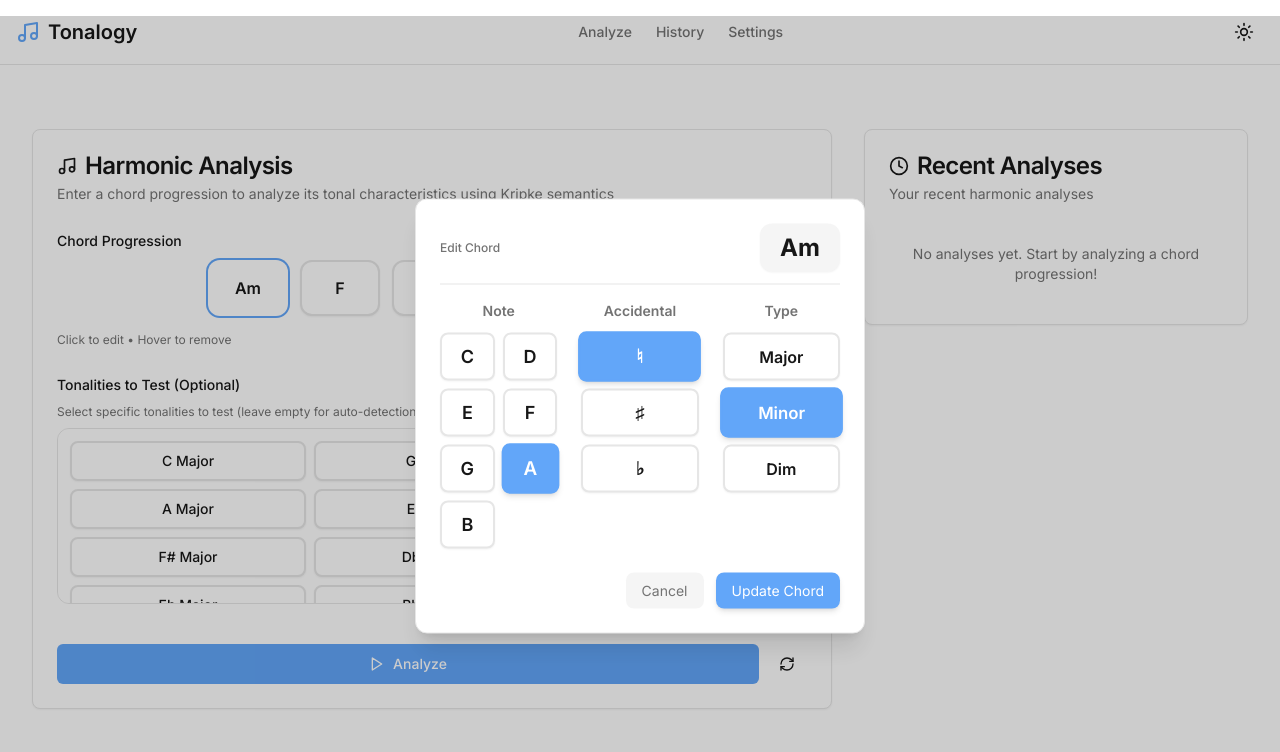
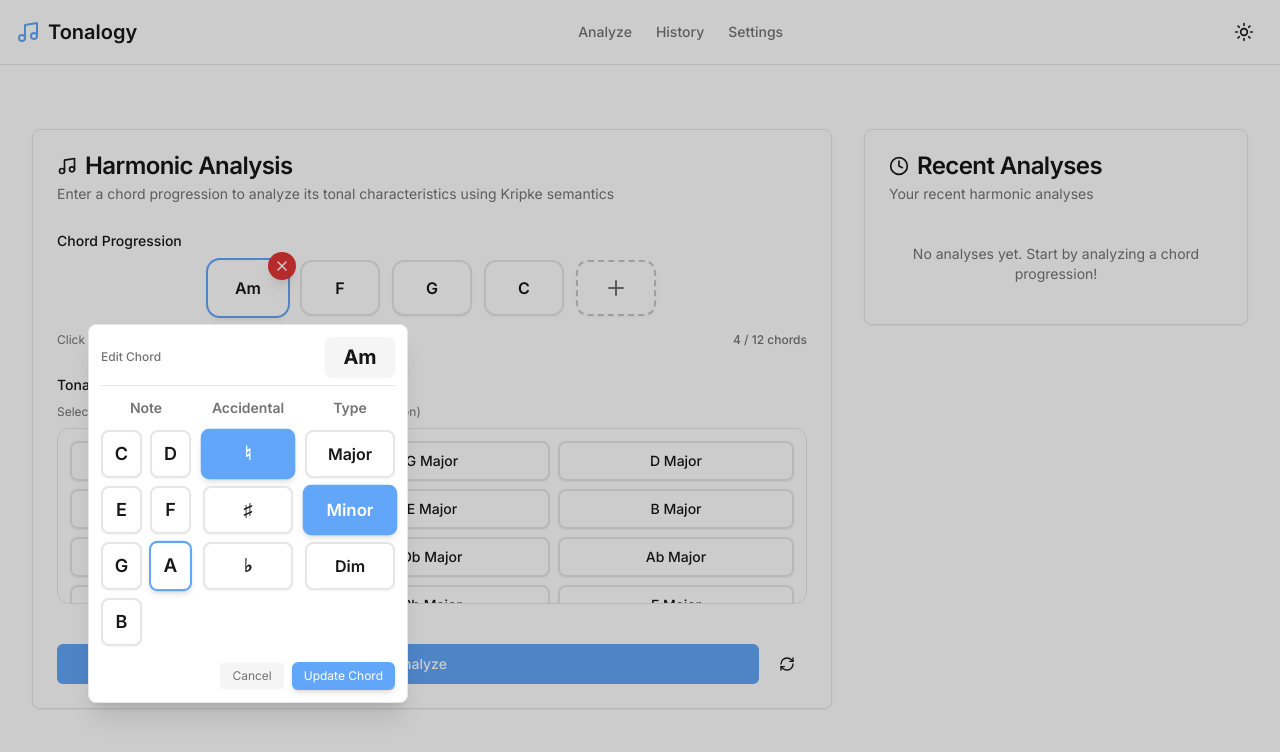
Before and after one commit to joabemorais/tonalogy-interface, a Next.js app: page / in a window 1280 px wide. Both pictures are taken after a click on the button "Am". Shown: the top 752 px of the page. Built offline with nearby package versions, Linux system fonts and the light colour scheme.

Commit message:
feat: enhance chord builder functionality with ESC key handling and auto-apply changes

```diff
--- a/components/visual-chord-input.tsx
+++ b/components/visual-chord-input.tsx
@@ -63,6 +63,29 @@ function parseChordSymbol(chord: string): ChordBuilder | null {
 export function VisualChordInput({ chords, onChange, disabled = false, maxChords = 12 }: VisualChordInputProps) {
   const isMobile = useIsMobile()
 
+  // Always call hooks in the same order (required by React hooks rules)
+  const [isOpen, setIsOpen] = useState(false)
+  const [editingIndex, setEditingIndex] = useState<number | null>(null)
+  const [builder, setBuilder] = useState<ChordBuilder>({
+    note: 'C',
+    accidental: '♮',
+    type: CHORD_TYPES[0]
+  })
+
+  // Handle ESC key to close panel
+  React.useEffect(() => {
+    const handleKeyDown = (event: KeyboardEvent) => {
+      if (event.key === 'Escape' && isOpen) {
+        handleCloseChordBuilder()
+      }
+    }
+
+    if (isOpen) {
+      document.addEventListener('keydown', handleKeyDown)
+      return () => document.removeEventListener('keydown', handleKeyDown)
+    }
+  }, [isOpen])
+
   // Use mobile keyboard on mobile devices
   if (isMobile) {
     return (
@@ -76,13 +99,6 @@ export function VisualChordInput({ chords, onChange, disabled = false, maxChords
   }
 
   // Desktop/tablet layout - same behavior as mobile (no empty chords)
-  const [isOpen, setIsOpen] = useState(false)
-  const [editingIndex, setEditingIndex] = useState<number | null>(null)
-  const [builder, setBuilder] = useState<ChordBuilder>({
-    note: 'C',
-    accidental: '♮',
-    type: CHORD_TYPES[0]
-  })
 
   const handleOpenChordBuilder = (index?: number) => {
     if (disabled) return
@@ -108,6 +124,18 @@ export function VisualChordInput({ chords, onChange, disabled = false, maxChords
   }
 
   const handleCloseChordBuilder = () => {
+    // Auto-apply changes only when editing existing chords
+    if (editingIndex !== null) {
+      const chordSymbol = buildChordSymbol(builder)
+      const currentChord = chords[editingIndex]
+      if (currentChord !== chordSymbol) {
+        const newChords = [...chords]
+        newChords[editingIndex] = chordSymbol
+        onChange(newChords)
+      }
+    }
+    // For adding new chords, don't auto-apply - user must click "Add Chord"
+
     setIsOpen(false)
     setEditingIndex(null)
   }
@@ -155,9 +183,9 @@ export function VisualChordInput({ chords, onChange, disabled = false, maxChords
                 "hover:bg-accent hover:text-accent-foreground transition-all duration-200",
                 "focus:outline-none focus:ring-2 focus:ring-ring focus:border-transparent",
                 "disabled:opacity-50 disabled:cursor-not-allowed",
-                "flex items-center justify-center shadow-sm hover:shadow-lg",
-                "active:scale-95 hover:scale-105",
-                "border-border hover:border-primary/50"
+                "flex items-center justify-center shadow-sm hover:shadow-md",
+                "border-border hover:border-primary/50",
+                isOpen && editingIndex === index && "border-primary shadow-md"
               )}
             >
               <span className="select-none">{chord}</span>
@@ -173,37 +201,16 @@ export function VisualChordInput({ chords, onChange, disabled = false, maxChords
                 disabled={disabled}
                 className={cn(
                   "absolute -top-2 -right-2 h-7 w-7 rounded-full bg-destructive text-destructive-foreground hover:bg-destructive/80 flex items-center justify-center z-10 shadow-lg transition-all duration-200",
-                  "opacity-0 group-hover:opacity-100 hover:scale-110",
+                  "opacity-0 group-hover:opacity-100",
                   "disabled:opacity-0"
                 )}
               >
                 <X className="h-4 w-4" />
               </button>
             )}
-          </div>
-        ))}
 
-        {/* Add chord button */}
-        {chords.length < maxChords && (
-          <button
-            onClick={() => handleOpenChordBuilder()}
-            disabled={disabled}
-            className={cn(
-              "w-20 h-14 border-2 border-dashed border-muted-foreground/40 rounded-xl",
-              "hover:border-primary hover:bg-primary/10 transition-all duration-200",
-              "focus:outline-none focus:ring-2 focus:ring-ring",
-              "disabled:opacity-50 disabled:cursor-not-allowed",
-              "flex items-center justify-center group shadow-sm hover:shadow-md",
-              "hover:scale-105 active:scale-95"
-            )}
-          >
-            <Plus className="h-6 w-6 text-muted-foreground group-hover:text-primary transition-colors" />
-          </button>
-        )}
-      </div>
-
-      {/* Chord builder panel */}
-      {isOpen && !disabled && (
+            {/* Chord builder panel for editing - positioned next to the chord being edited */}
+            {isOpen && editingIndex === index && !disabled && (
               <>
                 {/* Backdrop */}
                 <div
@@ -211,20 +218,20 @@ export function VisualChordInput({ chords, onChange, disabled = false, maxChords
                   onClick={handleCloseChordBuilder}
                 />
 
-          {/* Panel */}
-          <div className="fixed top-1/2 left-1/2 transform -translate-x-1/2 -translate-y-1/2 p-6 bg-background border rounded-xl shadow-xl z-50 min-w-[450px] max-w-[550px] animate-in fade-in zoom-in duration-200">
+                {/* Painel posicionado abaixo do botão de edição */}
+                <div className="absolute left-1/2 top-full -translate-x-1/2 mt-2 p-3 bg-background border rounded-lg shadow-xl z-50 w-[320px] max-h-[380px] overflow-y-auto animate-in fade-in zoom-in duration-200">
                   {/* Header with preview */}
-            <div className="flex items-center justify-between mb-4 pb-3 border-b">
+                  <div className="flex items-center justify-between mb-3 pb-2 border-b">
                     <span className="text-xs text-muted-foreground font-medium">
-                {editingIndex !== null ? 'Edit Chord' : 'Add Chord'}
+                      Edit Chord
                     </span>
-              <div className="text-2xl font-bold px-4 py-2 bg-accent rounded-xl min-w-[80px] text-center shadow-sm">
+                    <div className="text-xl font-bold px-3 py-1.5 bg-accent rounded-lg min-w-[70px] text-center shadow-sm">
                       {buildChordSymbol(builder)}
                     </div>
                   </div>
 
                   {/* Grid layout */}
-            <div className="grid grid-cols-3 gap-6 mb-6">
+                  <div className="grid grid-cols-3 gap-3 mb-4">
                     {/* Note selector */}
                     <div className="space-y-3">
                       <label className="text-sm font-semibold text-muted-foreground text-center block">Note</label>
@@ -237,7 +244,7 @@ export function VisualChordInput({ chords, onChange, disabled = false, maxChords
                               "h-12 text-lg font-semibold rounded-lg border-2 transition-all duration-200",
                               "flex items-center justify-center shadow-sm",
                               builder.note === note
-                          ? "bg-primary text-primary-foreground border-primary shadow-md scale-105"
+                                ? "border-primary shadow-md scale-105"
                                 : "bg-background hover:bg-accent hover:text-accent-foreground border-border hover:border-primary/50 hover:shadow-md"
                             )}
                           >
@@ -293,23 +300,162 @@ export function VisualChordInput({ chords, onChange, disabled = false, maxChords
                   </div>
 
                   {/* Action buttons */}
-            <div className="flex gap-3 justify-end">
+                  <div className="flex gap-2 justify-end">
                     <button
                       onClick={handleCloseChordBuilder}
-                className="px-4 py-2 text-sm bg-muted text-muted-foreground rounded-lg hover:bg-muted/80 transition-colors"
+                      className="px-3 py-1.5 text-xs bg-muted text-muted-foreground rounded-md hover:bg-muted/80 transition-colors"
                     >
                       Cancel
                     </button>
                     <button
                       onClick={handleConfirmChord}
-                className="px-4 py-2 text-sm bg-primary text-primary-foreground rounded-lg hover:bg-primary/90 transition-colors shadow-md"
+                      className="px-3 py-1.5 text-xs bg-primary text-primary-foreground rounded-md hover:bg-primary/90 transition-colors shadow-md"
                     >
-                {editingIndex !== null ? 'Update' : 'Add'} Chord
+                      Update Chord
                     </button>
                   </div>
                 </div>
               </>
             )}
+          </div>
+        ))}
+
+        {/* Add chord button */}
+        {chords.length < maxChords && (
+          <div className="relative">
+            <button
+              onClick={() => handleOpenChordBuilder()}
+              disabled={disabled}
+              className={cn(
+                "w-20 h-14 border-2 border-dashed border-muted-foreground/40 rounded-xl",
+                "transition-all duration-200",
+                "focus:outline-none focus:ring-2 focus:ring-ring",
+                "disabled:opacity-50 disabled:cursor-not-allowed",
+                "flex items-center justify-center group shadow-sm",
+                (isOpen && editingIndex === null)
+                  ? "border-primary bg-primary/10 shadow-md"
+                  : "hover:border-primary hover:bg-primary/10 hover:shadow-md"
+              )}
+            >
+              <Plus className={cn(
+                "h-6 w-6 transition-colors",
+                (isOpen && editingIndex === null)
+                  ? "text-primary"
+                  : "text-muted-foreground group-hover:text-primary"
+              )} />
+            </button>
+
+            {/* Chord builder panel - positioned relative to button */}
+            {isOpen && editingIndex === null && !disabled && (
+              <>
+                {/* Backdrop */}
+                <div
+                  className="fixed inset-0 bg-black/20 z-40"
+                  onClick={handleCloseChordBuilder}
+                />
+
+                {/* Panel posicionado abaixo do botão de adicionar */}
+                <div className="absolute left-1/2 top-full -translate-x-1/2 mt-2 p-3 bg-background border rounded-lg shadow-xl z-50 w-[320px] max-h-[380px] overflow-y-auto animate-in fade-in zoom-in duration-200">
+                  {/* Header with preview */}
+                  <div className="flex items-center justify-between mb-3 pb-2 border-b">
+                    <span className="text-xs text-muted-foreground font-medium">
+                      Add Chord
+                    </span>
+                    <div className="text-xl font-bold px-3 py-1.5 bg-accent rounded-lg min-w-[70px] text-center shadow-sm">
+                      {buildChordSymbol(builder)}
+                    </div>
+                  </div>
+
+                  {/* Grid layout */}
+                  <div className="grid grid-cols-3 gap-3 mb-4">
+                    {/* Note selector */}
+                    <div className="space-y-3">
+                      <label className="text-sm font-semibold text-muted-foreground text-center block">Note</label>
+                      <div className="grid grid-cols-2 gap-2">
+                        {NOTES.map((note) => (
+                          <button
+                            key={note}
+                            onClick={() => handleBuilderChange({ note })}
+                            className={cn(
+                              "h-12 text-lg font-semibold rounded-lg border-2 transition-all duration-200",
+                              "flex items-center justify-center shadow-sm",
+                              builder.note === note
+                                ? "border-primary shadow-md scale-105"
+                                : "bg-background hover:bg-accent hover:text-accent-foreground border-border hover:border-primary/50 hover:shadow-md"
+                            )}
+                          >
+                            {note}
+                          </button>
+                        ))}
+                      </div>
+                    </div>
+
+                    {/* Accidental selector */}
+                    <div className="space-y-3">
+                      <label className="text-sm font-semibold text-muted-foreground text-center block">Accidental</label>
+                      <div className="space-y-2">
+                        {ACCIDENTALS.map((acc) => (
+                          <button
+                            key={acc}
+                            onClick={() => handleBuilderChange({ accidental: acc })}
+                            className={cn(
+                              "w-full h-12 text-lg font-semibold rounded-lg border-2 transition-all duration-200",
+                              "flex items-center justify-center shadow-sm",
+                              builder.accidental === acc
+                                ? "bg-primary text-primary-foreground border-primary shadow-md scale-105"
+                                : "bg-background hover:bg-accent hover:text-accent-foreground border-border hover:border-primary/50 hover:shadow-md"
+                            )}
+                          >
+                            {acc === '♮' ? '♮' : acc}
+                          </button>
+                        ))}
+                      </div>
+                    </div>
+
+                    {/* Chord type selector */}
+                    <div className="space-y-3">
+                      <label className="text-sm font-semibold text-muted-foreground text-center block">Type</label>
+                      <div className="space-y-2">
+                        {CHORD_TYPES.map((type) => (
+                          <button
+                            key={type.symbol}
+                            onClick={() => handleBuilderChange({ type })}
+                            className={cn(
+                              "w-full h-12 px-3 text-base font-semibold rounded-lg border-2 transition-all duration-200",
+                              "flex items-center justify-center shadow-sm",
+                              builder.type.symbol === type.symbol
+                                ? "bg-primary text-primary-foreground border-primary shadow-md scale-105"
+                                : "bg-background hover:bg-accent hover:text-accent-foreground border-border hover:border-primary/50 hover:shadow-md"
+                            )}
+                          >
+                            {type.label}
+                          </button>
+                        ))}
+                      </div>
+                    </div>
+                  </div>
+
+                  {/* Action buttons */}
+                  <div className="flex gap-2 justify-end">
+                    <button
+                      onClick={handleCloseChordBuilder}
+                      className="px-3 py-1.5 text-xs bg-muted text-muted-foreground rounded-md hover:bg-muted/80 transition-colors"
+                    >
+                      Cancel
+                    </button>
+                    <button
+                      onClick={handleConfirmChord}
+                      className="px-3 py-1.5 text-xs bg-primary text-primary-foreground rounded-md hover:bg-primary/90 transition-colors shadow-md"
+                    >
+                      Add Chord
+                    </button>
+                  </div>
+                </div>
+              </>
+            )}
+          </div>
+        )}
+      </div>
 
       {/* Help text and chord count */}
       <div className="flex items-center justify-between text-xs text-muted-foreground">
```
Lines whose indentation alone changed are shown as unchanged.
